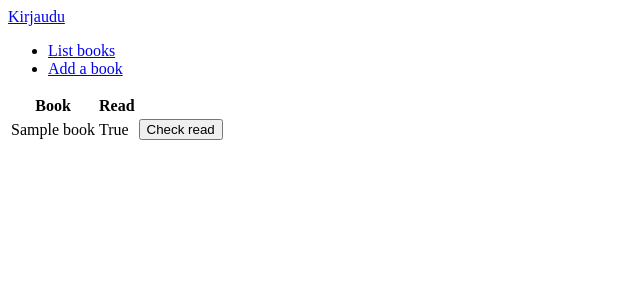
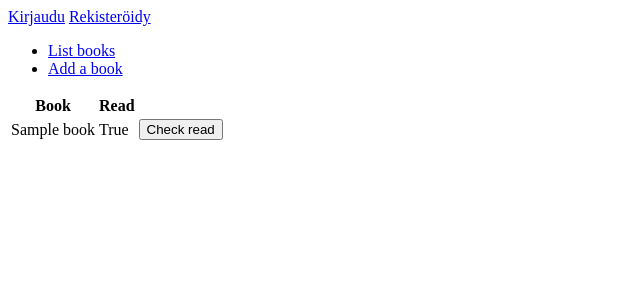
Before and after one commit to Ukonhattu/kirjakanta, a Flask app: page /books in a window 1280 px wide. Shown: the top 300 px of the page, without its empty margins (0-640 px from the left). Run offline with Flask 2, Linux system fonts and the light colour scheme; tables that the repository leaves empty hold one stand-in row (values such as "Sample post").

Commit message:
Lisätty rekisteröityminen menuun

```diff
--- a/application/templates/layout.html
+++ b/application/templates/layout.html
@@ -12,6 +12,7 @@ Kirjautunut nimellä {{ current_user.name }} <a href="{{ url_for('auth_logout')
     </p>
     {% else %}
     <a href="{{ url_for('auth_login') }}">Kirjaudu</a>
+    <a href="{{ url_for('account_create') }}">Rekisteröidy</a>
     {% endif %}
 
     <ul>
```
